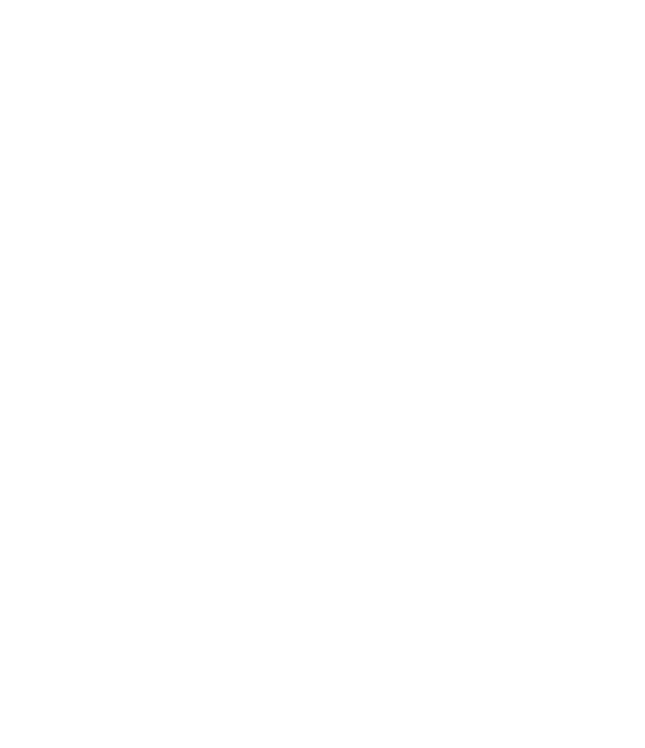
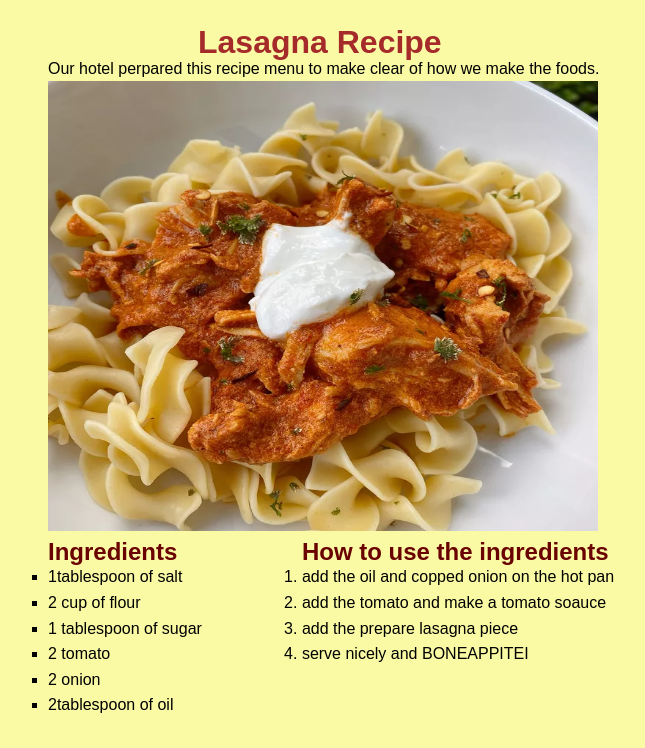
Before and after one commit to EtsegenetE/my-own, a plain HTML site: page lasagna-spa.html in a window 1280 px wide. Shown: the whole page, without its empty margins (252-897 px from the left). Drawn offline with Linux system fonts and the light colour scheme.

Commit message:
modified lasagna html and css files

```diff
--- a/lasagna-spa.css
+++ b/lasagna-spa.css
@@ -0,0 +1,54 @@
+*{
+    padding: 0;
+    margin: 0;
+}
+
+body{
+    background-color: rgb(250, 250, 165);
+    color: #000;
+    font-weight: normal;
+    line-height: 1.6em;
+    font-family: Arial, Helvetica, sans-serif;
+}
+
+a {
+    text-decoration: none;
+    color: #000;
+}
+
+.container {
+    margin-left: 300px;
+    margin-top: 30px;
+
+}
+
+.container .box-1 h1 {
+    padding-left: 150px;
+    color: brown;
+}
+
+.container .box-1 img {
+    height: 450px;
+    width: 550px;
+}
+
+.container .box-2 {
+    display: flex;
+}
+
+.container .box-2 .recipes h2 {
+    color: rgb(106, 2, 2);
+}
+
+.container .box-2 .recipes ul {
+    list-style: none;
+    list-style: square;
+}
+
+.container .box-2 .order {
+    padding-left: 100px;
+}
+
+.container .box-2 .order h2 {
+    color: rgb(106, 2, 2);
+}
--- a/lasagna-spa.html
+++ b/lasagna-spa.html
@@ -0,0 +1,44 @@
+<!DOCTYPE html>
+<html lang="en">
+  <head>
+    <meta charset="UTF-8" />
+    <meta name="viewport" content="width=device-width, initial-scale=1.0" />
+    <title>lasagna spagetii</title>
+    <link rel="stylesheet" href="lasagna-spa.css" />
+  </head>
+  <body>
+    <div class="container">
+      <div class="box-1">
+        <h1>Lasagna Recipe</h1>
+        <p>
+          Our hotel perpared this recipe menu to make clear of how we make the
+          foods.
+        </p>
+        <img src="images/lasagna.webp" alt="" />
+      </div>
+      <div class="box-2">
+        <div class="recipes">
+          <h2>Ingredients</h2>
+          <ul>
+            <li><a href="#">1tablespoon of salt</a></li>
+            <li><a href="#">2 cup of flour</a></li>
+            <li><a href="#">1 tablespoon of sugar</a></li>
+            <li><a href="#">2 tomato </a></li>
+            <li><a href="#">2 onion</a></li>
+            <li><a href="#">2tablespoon of oil</a></li>
+          </ul>
+        </div>
+        <div class="order">
+          <h2>How to use the ingredients</h2>
+          <ol>
+            <li><a href="#">add the oil and copped onion on the hot pan</a></li>
+            <li><a href="#">add the tomato and make a tomato soauce</a></li>
+            <li><a href="#">add the prepare lasagna piece</a></li>
+            <li><a href="#">serve nicely and BONEAPPITEI</a></li>
+          </ol>
+        </div>
+      </div>
+    </div>
+    <!-- end of container -->
+  </body>
+</html>
--- a/lasagna-style.css
+++ b/lasagna-style.css
@@ -60,10 +60,6 @@ a{
 }
 
 .container .box-2 ol{
-    list-style: none;
-    list-style: square;
     margin-left: 200px;
-    text-decoration: none;
-    color: #000;
-    width: 100%;
+
 }
```
Also changed, not shown: index.html (+1 -1 lines).
